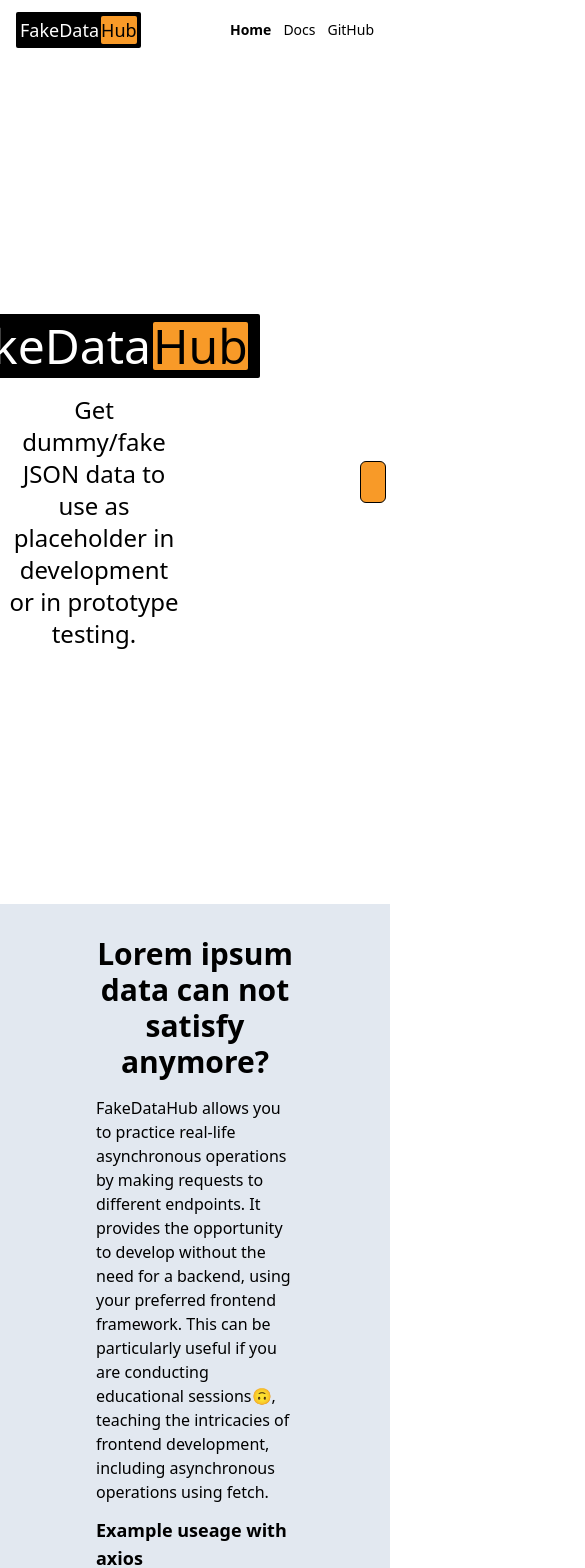
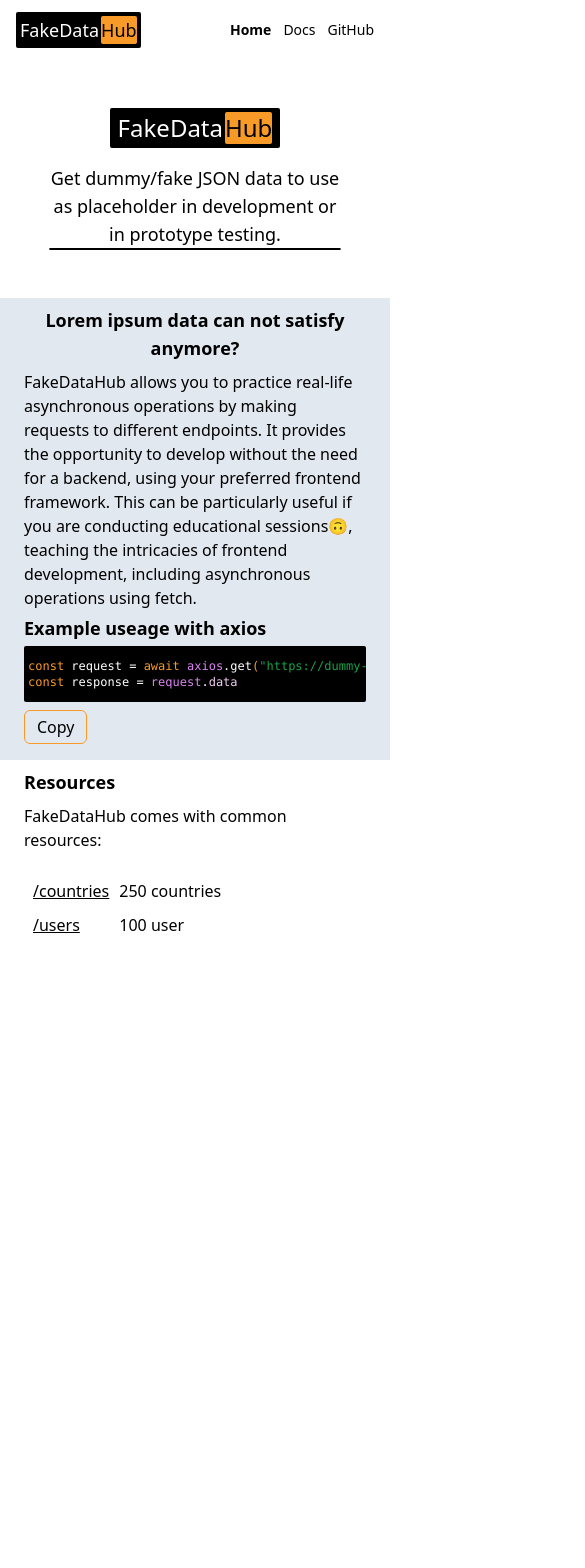
Before and after one commit to ardasalvarlilar/FakeDataHub, a React (Vite) app: page / in a window 390 px wide. Shown: the top 1568 px of the page, 585 px wide, since content can reach past the window. After the commit the page ends 946 px from the top, so only its background shows below. Built offline with nearby package versions, Linux system fonts and the light colour scheme; no server answers.

Commit message:
responsiveness

```diff
--- a/src/components/ExampleFetch.jsx
+++ b/src/components/ExampleFetch.jsx
@@ -14,11 +14,11 @@
 
 
   return (
-    <div className='px-24 py-8 bg-slate-200'>
-      <h1 className='mb-4 text-3xl font-bold text-center'>Lorem ipsum data can not satisfy anymore?</h1>
+    <div className='px-6 py-2 md:px-24 md:py-8 bg-slate-200'>
+      <h1 className='mb-2 text-lg font-bold text-center md:mb-4 md:text-3xl'>Lorem ipsum data can not satisfy anymore?</h1>
       <p>FakeDataHub allows you to practice real-life asynchronous operations by making requests to different endpoints. It provides the opportunity to develop without the need for a backend, using your preferred frontend framework. This can be particularly useful if you are conducting educational sessions🙃, teaching the intricacies of frontend development, including asynchronous operations using fetch.</p>
-      <h3 className='my-3 text-lg font-bold'>Example useage with axios</h3>
-      <pre className='px-1 py-3 text-lg text-white bg-black rounded-sm'>
+      <h3 className='my-1 text-lg font-bold md:my-3'>Example useage with axios</h3>
+      <pre className='px-1 py-3 overflow-auto text-xs text-white bg-black rounded-sm md:text-lg'>
         <code>
           <span className='text-[#f89a28]'>const</span> <span className='text-[#fff]'>request</span> = <span className='text-[#f89a28]'>await</span> <span className='text-[#DC84F3]'>axios</span>
           <span className='text-[#fff]'>.get</span><span className='text-[#f89a28]'>(</span><span className='text-green-600'>"https://dummy-data-api-production.up.railway.app/users"</span><span className='text-[#f89a28]'>)</span><br />
--- a/src/components/MainSection.jsx
+++ b/src/components/MainSection.jsx
@@ -39,18 +39,18 @@
     setShownData(countries[randomNumber])
   },[countries])
   return (
-    <main className='flex justify-center min-h-screen px-4 gap-44'>
+    <main className='flex flex-col items-center py-12 md:min-h-screen md:justify-center md:px-4 md:flex-row md:gap-44 md:py-0'>
       <MainSectionItem>
-        <BrandHeading textSize='text-5xl px-3 py-2'/>
-        <p className='text-2xl font-normal text-center'>Get dummy/fake JSON data to use as placeholder in development or in prototype testing.</p>
+        <BrandHeading textSize='text-2xl text-center md:text-5xl md:px-3 md:py-2 px-2 py-1'/>
+        <p className='text-lg font-normal text-center md:text-2xl'>Get dummy/fake JSON data to use as placeholder in development or in prototype testing.</p>
       </MainSectionItem>
       <MainSectionItem>
-        <div className='px-3 py-5 bg-[#F89A28] border border-black rounded-md'>
-          <div className='w-[50%]'>
+        <div className='md:px-3 max-h-[1200px] md:py-5 bg-[#F89A28] overflow-x-scroll md:w-[50%] w-full border border-black rounded-md'>
+          <div className=' md:w-[50%] w-full'>
           {shownData && (
-            <div className='p-3 '>
+            <div className='md:p-3 '>
               <pre className='w-full '>
-              <code className='text-white'>{JSON.stringify(shownData, null, 2)}</code>
+              <code className='text-xs text-white md:text-base'>{JSON.stringify(shownData, null, 2)}</code>
               </pre>
             </div>
           )}
--- a/src/components/MainSectionItem.jsx
+++ b/src/components/MainSectionItem.jsx
@@ -2,7 +2,7 @@
 
 export default function MainSectionItem({children}) {
   return (
-    <section className='flex flex-col items-center justify-center w-[50%] gap-4'>
+    <section className='flex flex-col items-center justify-center md:w-[50%] w-[75%] gap-4'>
       {children}
     </section>
   )
--- a/src/components/Resources.jsx
+++ b/src/components/Resources.jsx
@@ -2,12 +2,12 @@
 
 export default function Resources() {
   return (
-    <div className='px-24'>
-      <h2 className='my-2 text-xl font-semibold'>Resources</h2>
-      <p className='my-4'>FakeDataHub comes with common resources:</p>
+    <div className='px-6 md:px-24'>
+      <h2 className='my-2 text-lg font-semibold md:text-xl'>Resources</h2>
+      <p className='my-2 md:my-4'>FakeDataHub comes with common resources:</p>
 
 
-      <table className=' border-separate [border-spacing:2rem]'>
+      <table className=' border-separate md:[border-spacing:2rem] [border-spacing:.5rem] '>
         <thead>
           <tr>
             <td></td>
```
